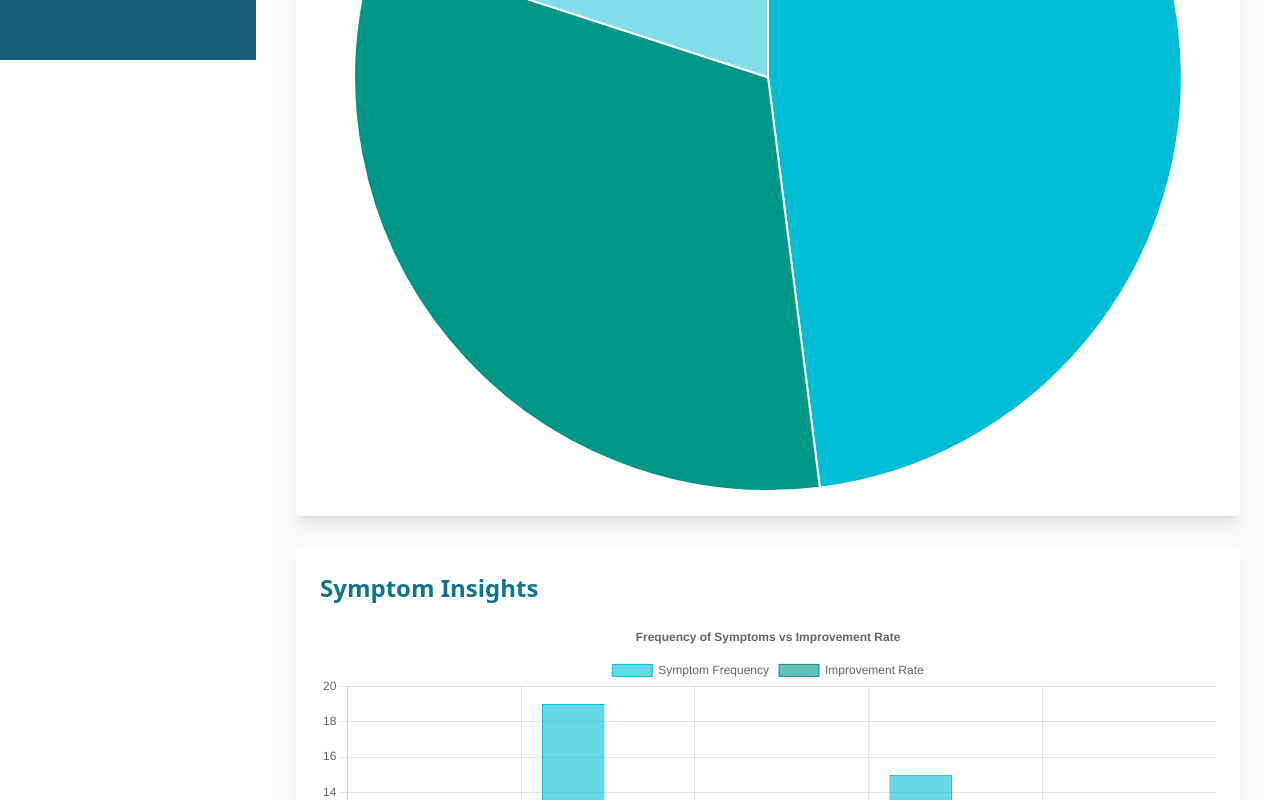
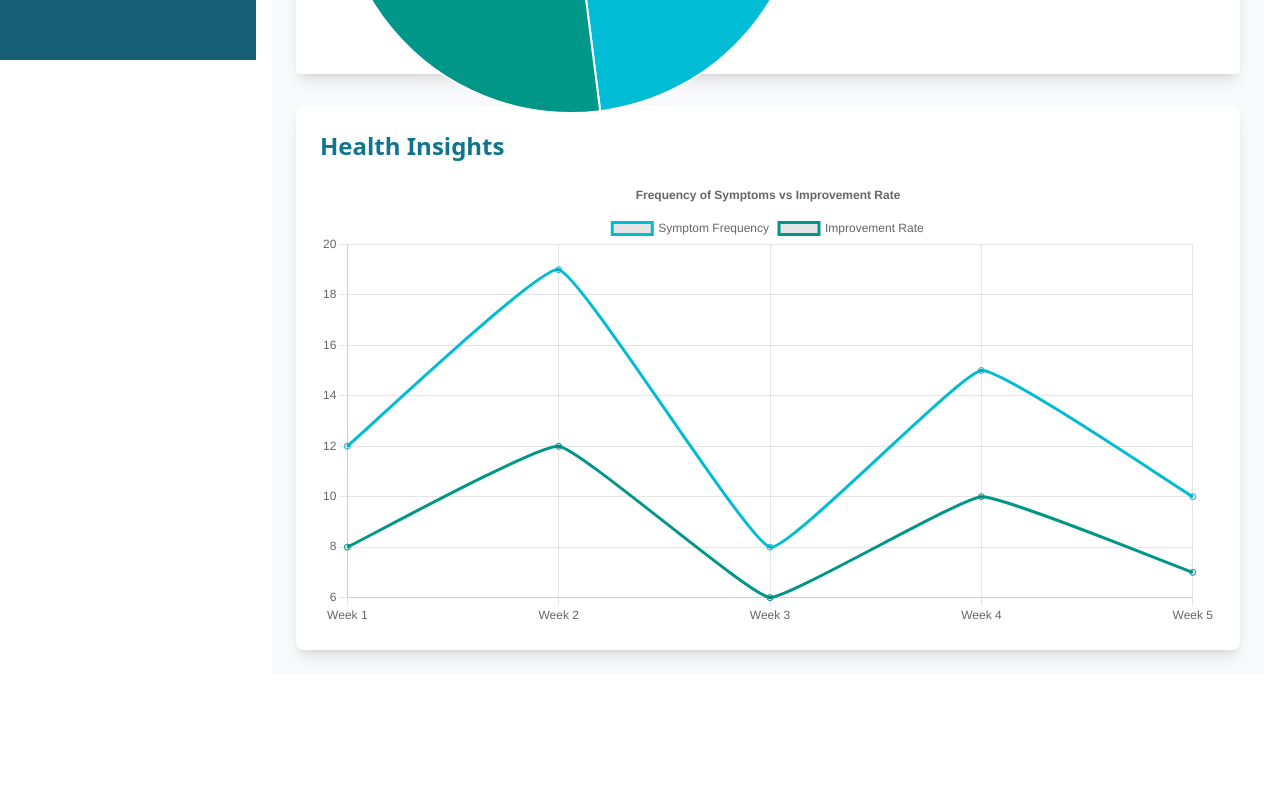
Before and after one commit to izzymarc/MediSense-AI, a React (Create React App) app in the folder medisenseai-app/: page /portal/dashboard in a window 1280 px wide. Shown: the part 740-1540 px from the top of the page. After the commit the page ends 1430 px from the top, so only its background shows below. Built offline with nearby package versions, Linux system fonts and the light colour scheme; the HTML template or start-up script is replaced by a standard one.

Commit message:
update dashboard padding

```diff
--- a/medisenseai-app/src/components/MainLayout.js
+++ b/medisenseai-app/src/components/MainLayout.js
@@ -25,7 +25,8 @@ const MainLayout = () => {
                 <Route path="/register" element={<Register />} />
                 {/* <Route path="/symptom-check" element={<SymptomCheck />} />
                 <Route path="/logs" element={<SymptomLogs />} /> */}
-                <Route path="/portal/*" element={<Portal />}> {/* Handles the main portal layout */}
+                <Route path="/portal/*" element={<Portal />}>
+                    <Route index element={<Dashboard />} />
                     <Route path="dashboard" element={<Dashboard />} />
                     <Route path="symptom-logs" element={<SymptomLogs />} />
                     <Route path="symptom-check" element={<SymptomCheck />} />
--- a/medisenseai-app/src/components/TopNav.js
+++ b/medisenseai-app/src/components/TopNav.js
@@ -20,7 +20,7 @@ const TopNav = () => {
 
     return (
         <div className="bg-white shadow-md p-4 flex justify-between items-center">
-            <h3 className="text-3xl font-bold mb-4 text-cyan-800">Welcome back Ezekiel!</h3>
+            <h3 className="text-3xl font-bold mb-4 text-cyan-800">Hello Ezekiel!</h3>
             <div className="relative">
                 <button onClick={toggleDropdown} className="focus:outline-none">
                     <FaUserCircle size={30} />
--- a/medisenseai-app/src/pages/Dashboard.js
+++ b/medisenseai-app/src/pages/Dashboard.js
@@ -1,22 +1,42 @@
 import React, { useEffect, useRef } from 'react';
-import { Bar, Pie } from 'react-chartjs-2';
-import { Chart as ChartJS, CategoryScale, LinearScale, BarElement, ArcElement, Title, Tooltip, Legend } from 'chart.js';
+import { Line, Pie } from 'react-chartjs-2';
+import {
+    Chart as ChartJS,
+    CategoryScale,
+    LinearScale,
+    LineElement,
+    PointElement,
+    Title,
+    Tooltip,
+    Legend,
+    ArcElement,
+} from 'chart.js';
 
 // Register the necessary chart components
-ChartJS.register(CategoryScale, LinearScale, BarElement, ArcElement, Title, Tooltip, Legend);
+ChartJS.register(
+    CategoryScale,
+    LinearScale,
+    LineElement,
+    PointElement,
+    Title,
+    Tooltip,
+    Legend,
+    ArcElement
+);
+
 
 const Dashboard = () => {
-    const barChartRef = useRef(null);
+    const lineChartRef = useRef(null);
     const pieChartRef = useRef(null);
 
     // Clean up the chart instances on component unmount
     useEffect(() => {
-        const barChartInstance = barChartRef.current;
+        const lineChartInstance = lineChartRef.current;
         const pieChartInstance = pieChartRef.current;
 
         return () => {
-            if (barChartInstance) {
-                barChartInstance.destroy();
+            if (lineChartInstance) {
+                lineChartInstance.destroy();
             }
             if (pieChartInstance) {
                 pieChartInstance.destroy();
@@ -24,22 +44,22 @@ const Dashboard = () => {
         };
     }, []);
 
-    const barChartData = {
-        labels: ['Symptom A', 'Symptom B', 'Symptom C', 'Symptom D', 'Symptom E'],
+    const lineChartData = {
+        labels: ['Week 1', 'Week 2', 'Week 3', 'Week 4', 'Week 5'],
         datasets: [
             {
                 label: 'Symptom Frequency',
                 data: [12, 19, 8, 15, 10],
-                backgroundColor: 'rgba(0, 188, 212, 0.6)',
+                fill: false,
                 borderColor: 'rgba(0, 188, 212, 1)',
-                borderWidth: 1,
+                tension: 0.1,
             },
             {
                 label: 'Improvement Rate',
                 data: [8, 12, 6, 10, 7],
-                backgroundColor: 'rgba(0, 150, 136, 0.6)',
+                fill: false,
                 borderColor: 'rgba(0, 150, 136, 1)',
-                borderWidth: 1,
+                tension: 0.1,
             },
         ],
     };
@@ -78,7 +98,7 @@ const Dashboard = () => {
             </div>
 
             {/* Symptom Tracker Pie Chart */}
-            <div className="bg-white shadow-lg rounded p-6 mb-8">
+            <div className="bg-white shadow-lg rounded p-2 mb-8" style={{ width: '100%', height: '550px' }}>
                 <h3 className="text-2xl font-semibold text-cyan-700 mb-4">Symptom Tracker</h3>
                 <Pie ref={pieChartRef} data={pieChartData} options={{
                     responsive: true,
@@ -94,10 +114,13 @@ const Dashboard = () => {
                 }} />
             </div>
 
-            {/* Symptom Insights Bar Chart */}
+            {/* Health Insights Line Chart */}
             <div className="bg-white shadow-lg rounded-lg p-6">
-                <h3 className="text-2xl font-semibold text-cyan-700 mb-4">Symptom Insights</h3>
-                <Bar ref={barChartRef} data={barChartData} options={{
+                <h3 className="text-2xl font-semibold text-cyan-700 mb-4">Health Insights</h3>
+                <Line
+                    ref={lineChartRef}
+                    data={lineChartData}
+                    options={{
                         responsive: true,
                         plugins: {
                             legend: {
@@ -108,7 +131,8 @@ const Dashboard = () => {
                                 text: 'Frequency of Symptoms vs Improvement Rate',
                             },
                         },
-                }} />
+                    }}
+                />
             </div>
         </div>
     );
--- a/medisenseai-app/src/pages/SymptomCheck.js
+++ b/medisenseai-app/src/pages/SymptomCheck.js
@@ -35,7 +35,7 @@ const SymptomCheck = () => {
         <div className="flex flex-col items-center justify-center h-full px-4">
             <div className="bg-white p-6 rounded-lg shadow-md w-full max-w-2xl">
                 <h2 className="text-2xl font-bold mb-4 text-center">
-                    Hello Ezekiel! What would you like to find out today?
+                    What would you like to find out today?
                 </h2>
 
                 {/* Diagnosis Result */}
```
Lines whose indentation alone changed are shown as unchanged.
